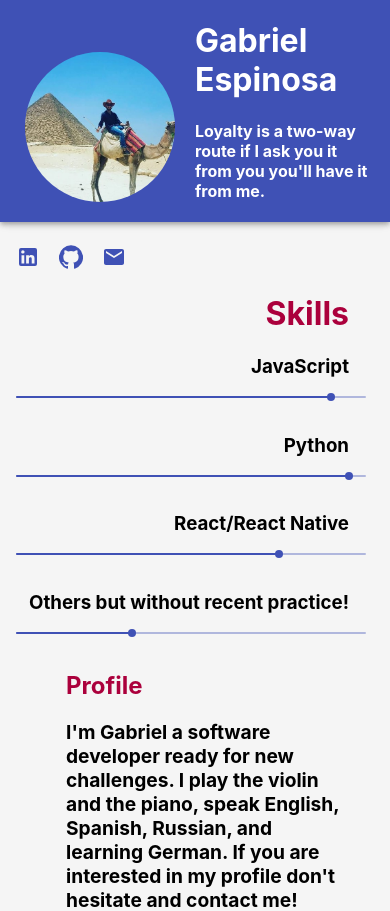
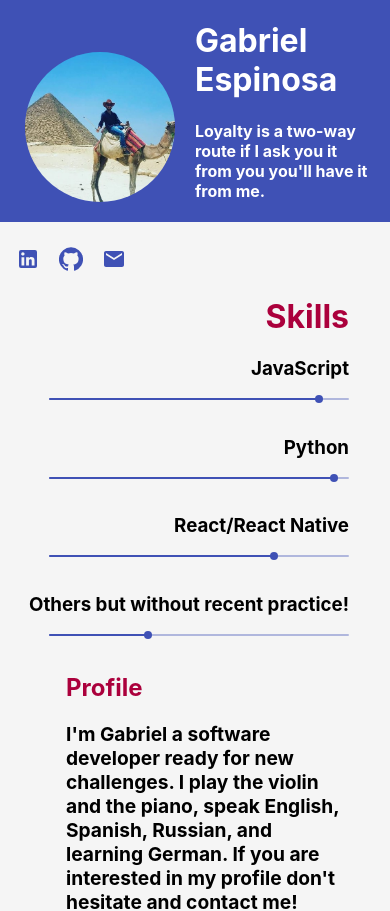
Before and after one commit to gabvrel/quick_cv, a React (Create React App) app: page / in a window 390 px wide. Shown: the top 911 px of the page. Built offline with nearby package versions, Linux system fonts and the light colour scheme.

Commit message:
last chance for now

```diff
--- a/src/App.scss
+++ b/src/App.scss
@@ -138,10 +138,13 @@
   .Body{
     flex-direction: column;
     .Skills {
-      padding-top: 220px;
+      padding-top: 0px;
     }
   }
   .Body .Profile .content .pContainer .Project{
     height: auto;
   }
+  .Body .Skills .info .slider .MuiSlider-root.Mui-disabled{
+    width: 300px;
   }
+  }
--- a/src/components/Header.jsx
+++ b/src/components/Header.jsx
@@ -4,7 +4,7 @@ import Container from '@material-ui/core/Container';
 
 const Header = () => {
     return(
-        <AppBar position="fixed">
+        <AppBar position="static">
             <Container className="Header">
                 <div>
                     <div className="photo"/>
```
